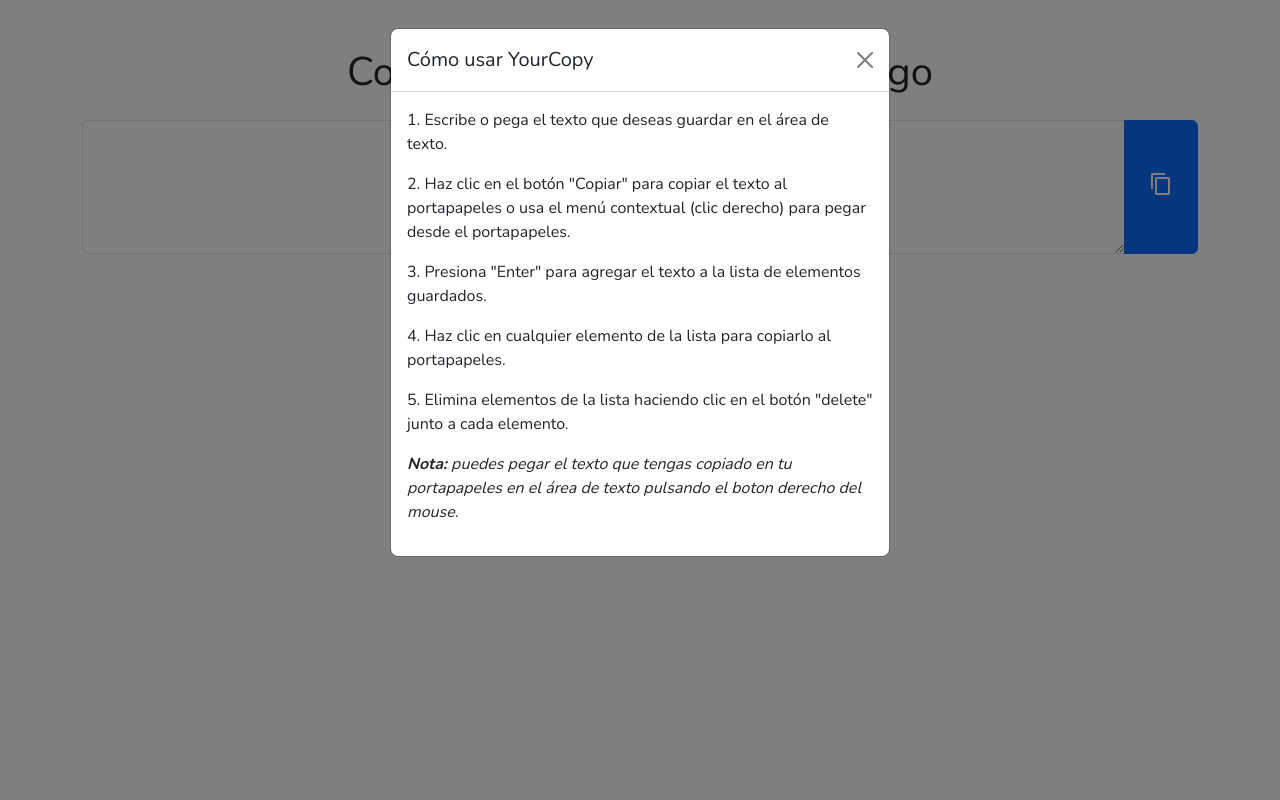
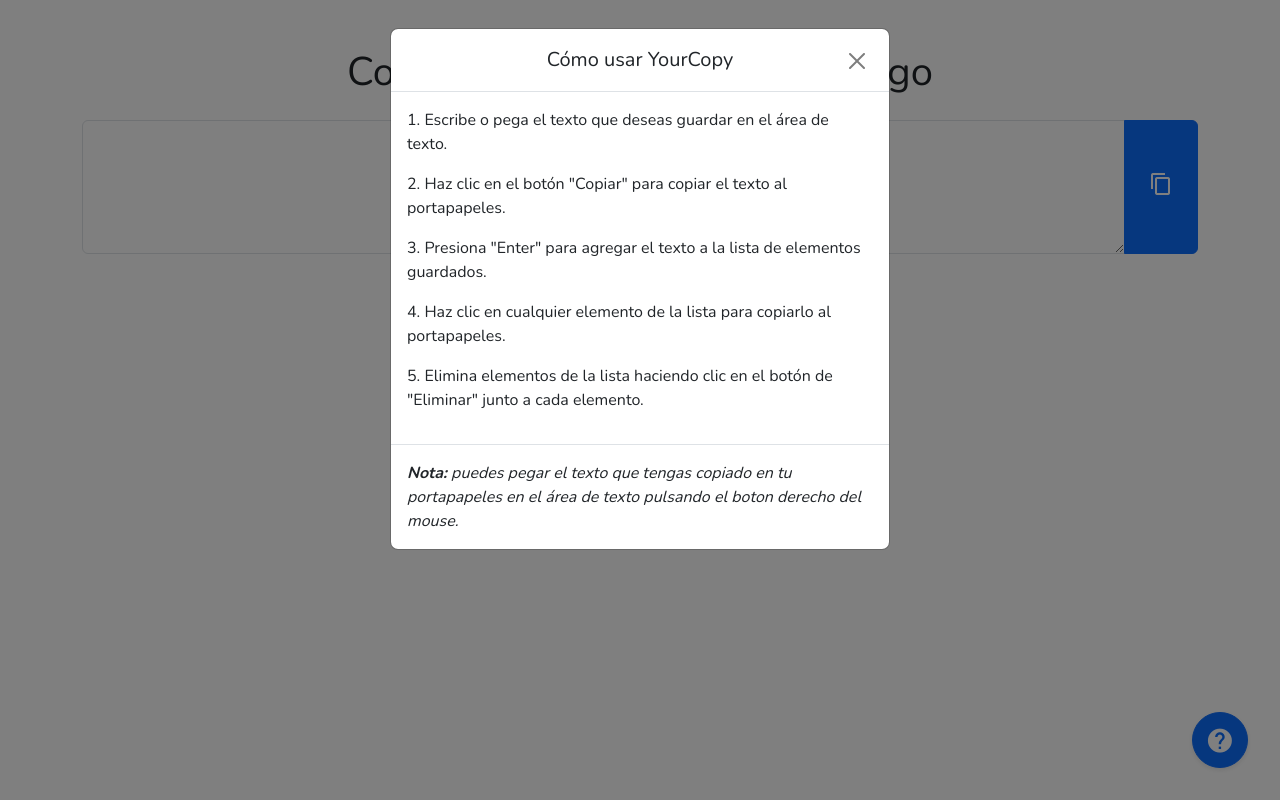
Before and after one commit to Ed-wuard/yourCopy, a plain HTML site: page index.html in a window 1280 px wide. Drawn offline with nearby package versions, Linux system fonts and the light colour scheme.

Commit message:
refactor: :recycle: Boton de Ayuda

```diff
--- a/index.html
+++ b/index.html
@@ -11,6 +11,8 @@
     <link href="https://cdn.jsdelivr.net/npm/bootstrap@5.3.0-alpha1/dist/css/bootstrap.min.css" rel="stylesheet">
     <!-- Material Design Icons -->
     <link href="https://fonts.googleapis.com/icon?family=Material+Icons" rel="stylesheet">
+
+    <link rel="stylesheet" href="main.css">
 
     <!-- Favicon -->
     <link rel="apple-touch-icon" sizes="180x180" href="./assets//apple-touch-icon.png">
@@ -31,23 +33,29 @@
         </ul>
     </div>
 
+    <button type="button" class="btn btn-primary btn-floating" id="helpBtn">
+        <i class="material-icons">help</i>
+    </button>
+
+
     <!-- Modal de Bootstrap -->
     <div class="modal fade" id="howToUseModal" tabindex="-1" aria-labelledby="howToUseModalLabel" aria-hidden="true">
         <div class="modal-dialog">
             <div class="modal-content">
                 <div class="modal-header">
-                    <h5 class="modal-title" id="howToUseModalLabel">Cómo usar YourCopy</h5>
-                    <button type="button" class="btn-close" data-bs-dismiss="modal" aria-label="Close"></button>
+                    <h5 class="modal-title text-center w-100" id="howToUseModalLabel">Cómo usar YourCopy</h5>
+                    <button type="button" class="btn-close position-absolute top-0 end-0 m-3" data-bs-dismiss="modal"
+                        aria-label="Close"></button>
                 </div>
                 <div class="modal-body">
                     <p>1. Escribe o pega el texto que deseas guardar en el área de texto.</p>
-                    <p>2. Haz clic en el botón "Copiar" para copiar el texto al portapapeles o usa el menú contextual (clic
-                        derecho) para pegar desde el portapapeles.</p>
+                    <p>2. Haz clic en el botón "Copiar" para copiar el texto al portapapeles.</p>
                     <p>3. Presiona "Enter" para agregar el texto a la lista de elementos guardados.</p>
                     <p>4. Haz clic en cualquier elemento de la lista para copiarlo al portapapeles.</p>
-                    <p>5. Elimina elementos de la lista haciendo clic en el botón "delete" junto a cada elemento.</p>
+                    <p>5. Elimina elementos de la lista haciendo clic en el botón de "Eliminar" junto a cada elemento.</p>
+                </div>
+                <div class="modal-footer">
                     <p class="fst-italic"><b>Nota:</b> puedes pegar el texto que tengas copiado en tu portapapeles en el área de texto pulsando el boton derecho del mouse.</p>
-
                 </div>
             </div>
         </div>
@@ -74,12 +82,21 @@
         const textArea = document.getElementById('textArea');
         const copyBtn = document.getElementById('copyBtn');
         const list = document.getElementById('list');
+        const helpBtn = document.getElementById('helpBtn');
 
         window.addEventListener('load', () => {
-            const howToUseModal = new bootstrap.Modal(document.getElementById('howToUseModal'));
-            howToUseModal.show();
+            const hasSeenModal = localStorage.getItem('hasSeenModal');
+
+            if (hasSeenModal !== 'true') {
+                const howToUseModal = new bootstrap.Modal(document.getElementById('howToUseModal'));
+                howToUseModal.show();
+
+                const howToUseModalElement = document.getElementById('howToUseModal');
+                howToUseModalElement.addEventListener('hidden.bs.modal', () => {
+                    localStorage.setItem('hasSeenModal', 'true');
+                });
+            }
         });
-
 
         textArea.addEventListener('contextmenu', async (e) => {
             e.preventDefault(); // Evitar que se muestre el menú contextual predeterminado
@@ -175,6 +192,11 @@
             }
         });
 
+        helpBtn.addEventListener('click', () => {
+            const howToUseModal = new bootstrap.Modal(document.getElementById('howToUseModal'));
+            howToUseModal.show();
+        });
+
         loadData(); // Cargar los datos almacenados en el localStorage
 
 
--- /dev/null
+++ b/main.css
@@ -0,0 +1,16 @@
+.btn-floating {
+    position: fixed;
+    bottom: 2rem;
+    right: 2rem;
+    border-radius: 50%;
+    width: 56px;
+    height: 56px;
+    padding: 0;
+    box-shadow: 0 2px 5px rgba(0, 0, 0, 0.1);
+    z-index: 100;
+}
+
+.btn-floating i {
+    line-height: 56px;
+    font-size: 1.8rem;
+}
```
